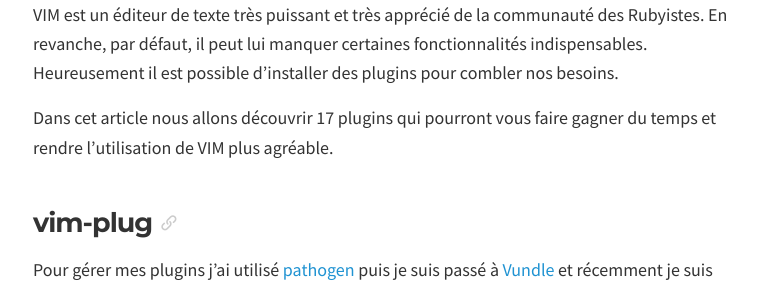
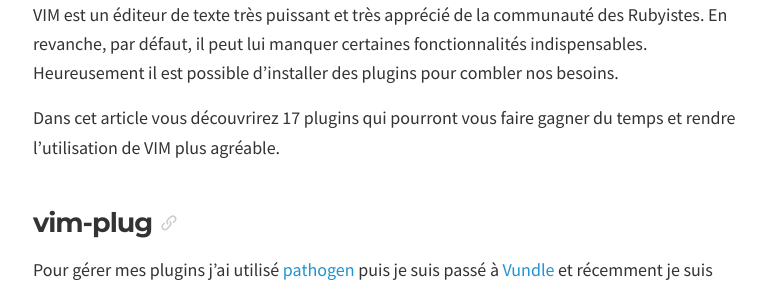
Before and after one commit to kopisusugula/notes, a Jekyll site: the page built from _posts/2016-02-05-17-plugins-vim-pour-le-developpeur-ruby.md, in a window 1280 px wide and 900 px high. Shown: the part 384-674 px from the top of the window, without its empty margins (247-1031 px from the left). Built offline with Jekyll 4.4.1, drawn with Linux system fonts in a browser that asks for light colours; comment, search, counter and statistics services are not loaded.

Commit message:
Update 2016-02-05-17-plugins-vim-pour-le-developpeur-ruby.md

```diff
--- a/_posts/2016-02-05-17-plugins-vim-pour-le-developpeur-ruby.md
+++ b/_posts/2016-02-05-17-plugins-vim-pour-le-developpeur-ruby.md
@@ -9,7 +9,7 @@
 
 VIM est un éditeur de texte très puissant et très apprécié de la communauté des Rubyistes. En revanche, par défaut, il peut lui manquer certaines fonctionnalités indispensables. Heureusement il est possible d'installer des plugins pour combler nos besoins.
 
-Dans cet article nous allons découvrir 17 plugins qui pourront vous faire gagner du temps et rendre l'utilisation de VIM plus agréable.
+Dans cet article vous découvrirez 17 plugins qui pourront vous faire gagner du temps et rendre l'utilisation de VIM plus agréable.
 
 ## vim-plug
 
```
